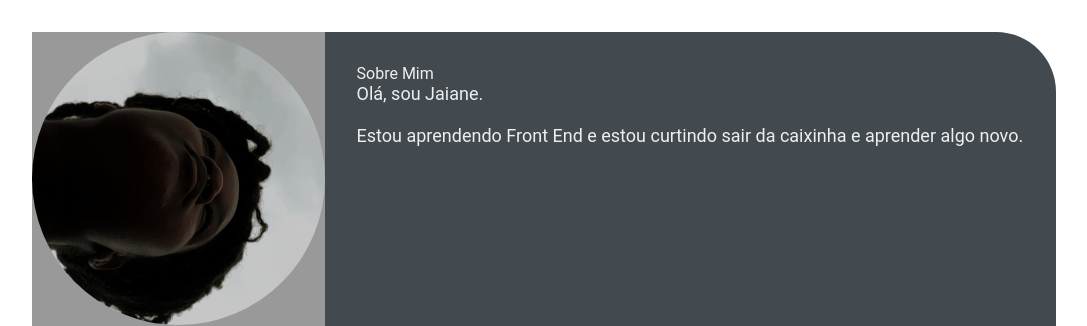
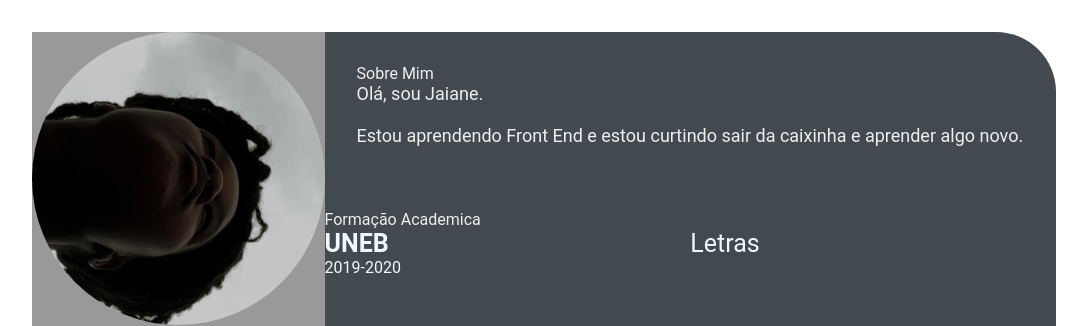
Before and after one commit to jayaszas/jayaszas.github.io, a plain HTML site: page index.html in a window 1280 px wide. Shown: the top 326 px of the page, without its empty margins (96-1183 px from the left). Drawn offline with Linux system fonts and the light colour scheme.

Commit message:
feature: add index.html

```diff
--- a/index.html
+++ b/index.html
@@ -1,5 +1,6 @@
 <!DOCTYPE html>
 <html lang="en">
+
 <head>
     <meta charset="UTF-8">
     <meta http-equiv="X-UA-Compatible" content="IE=edge">
@@ -9,6 +10,7 @@
     <link rel="stylesheet" href="style.css">
 
 </head>
+
 <body>
     <main class="resume-contents">
         <section class="left-section">
@@ -29,7 +31,9 @@
                 <div class="skills">
                     <p class="left-title">Skills</p>
                     <ul>
-                    <li><p>HTML, CSS, GIT, Github</p></li>
+                        <li>
+                            <p>HTML, CSS, GIT, Github</p>
+                        </li>
                     </ul>
                 </div>
             </section>
@@ -45,7 +49,19 @@
                     </p>
                 </section>
             </div>
+        <section class="education gap">
+            <div class="right-title"> Formação Academica</div>
+            <div class="education-contents">
+            <div class="education-left">
+                <p class="education-school-name">UNEB</p>
+                <p class="education-TIME-PERIOD">2019-2020</p>
+            </div>
+            <div class="education-right">
+                <p class="education-subject">Letras</p>
+            </div>
+            </div>
         </section>
     </main>
 </body>
+
 </html>
--- a/style.css
+++ b/style.css
@@ -101,3 +101,38 @@
     font-size: 18px;
     color: #eeeeee;
 }
+
+.experience-contents,
+.education-contents,
+.awards-contents {
+    display: grid;
+    grid-template-columns: repeat(2, 1fr);
+    padding-bottom: 2rem;
+    color: #F1F8FD;
+}
+
+.exp-company-name,
+.education-school-name,
+.awards-company-name {
+    font-size: 25px;
+    font-weight: bold;
+}
+
+.exp-time-period,
+.educationp-time-period,
+.awards-time-period {
+    font-size: 18px;
+}
+
+.exp-position,
+.education-subject,
+.awards-name {
+    font-size: 25px;
+}
+
+.exp-desc,
+.education-desc,
+.awards-desc {
+    font-size: 16px;
+    padding-left: 5px;
+}
```
Lines whose indentation alone changed are shown as unchanged.
